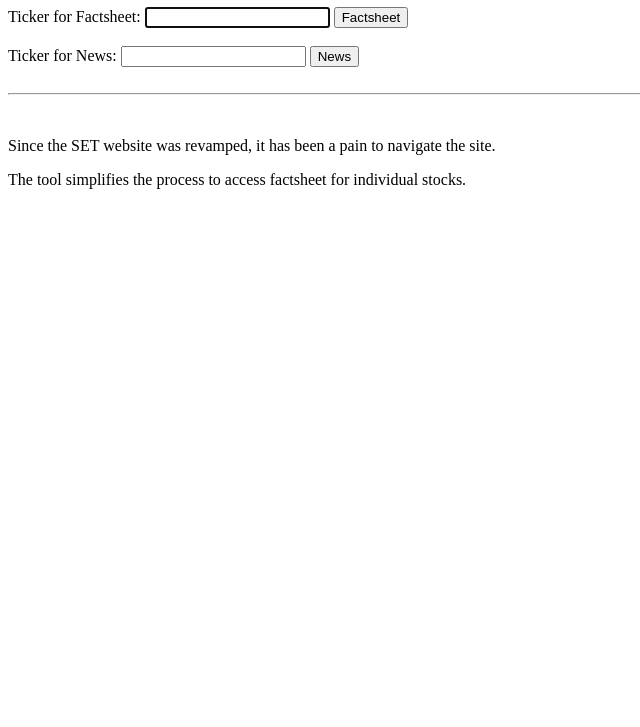
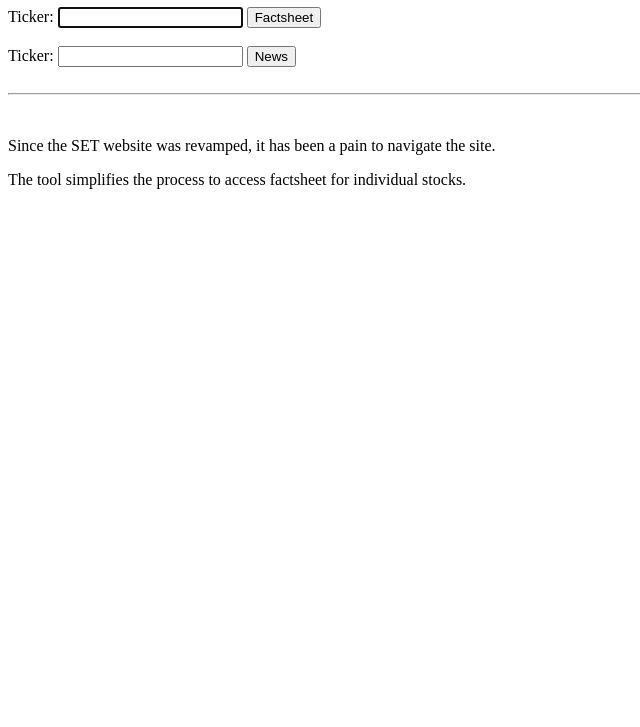
Before and after one commit to thitipolp/thitipolp.github.io, a plain HTML site: page factsheet.html in a window 1280 px wide. Shown: the part 73-800 px from the top of the page, without its empty margins (0-640 px from the left). Drawn offline with Linux system fonts and the light colour scheme.

Commit message:
Update factsheet.html

```diff
--- a/factsheet.html
+++ b/factsheet.html
@@ -11,14 +11,14 @@
 
     <!-- Form for the factsheet URL -->
     <form id="factsheetForm" action="" method="get">
-        <label for="factsheetTicker">Ticker for Factsheet:</label>
+        <label for="factsheetTicker">Ticker:</label>
         <input type="text" id="factsheetTicker" name="factsheetTicker" required autofocus>
         <button type="submit">Factsheet</button>
     </form>
 <br>
     <!-- Form for the new URL -->
     <form id="profileForm" action="" method="get">
-        <label for="profileTicker">Ticker for News:</label>
+        <label for="profileTicker">Ticker:</label>
         <input type="text" id="profileTicker" name="profileTicker" required>
         <button type="submit">News</button>
     </form>
```
